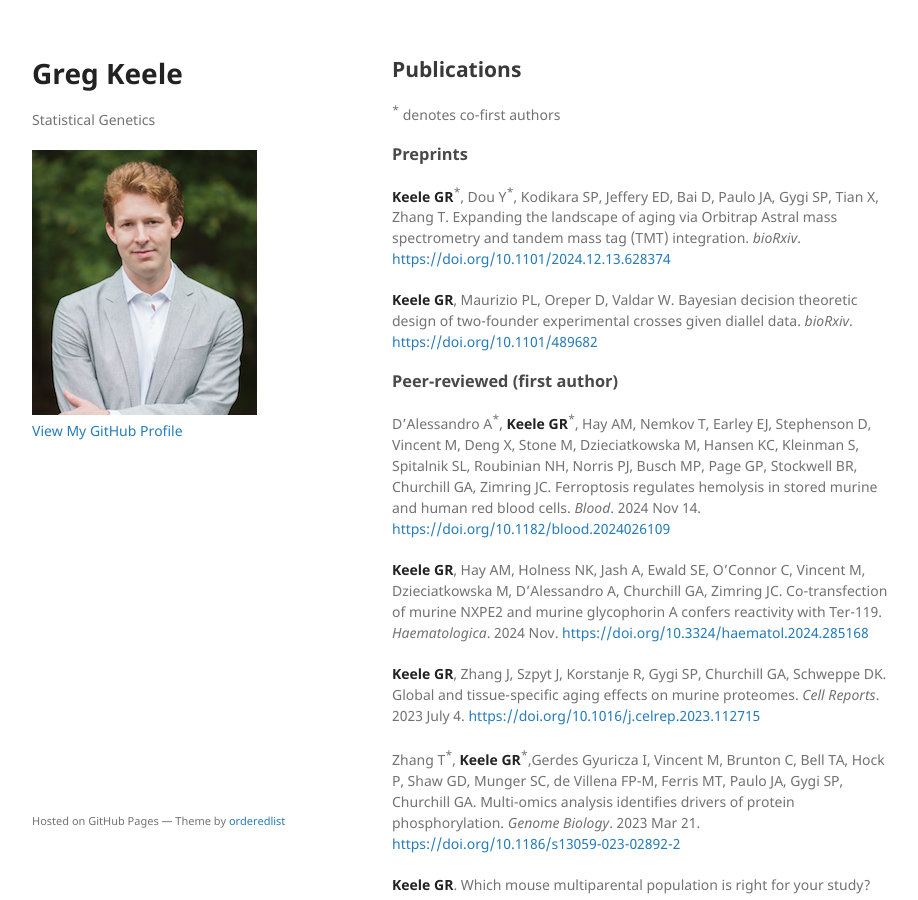
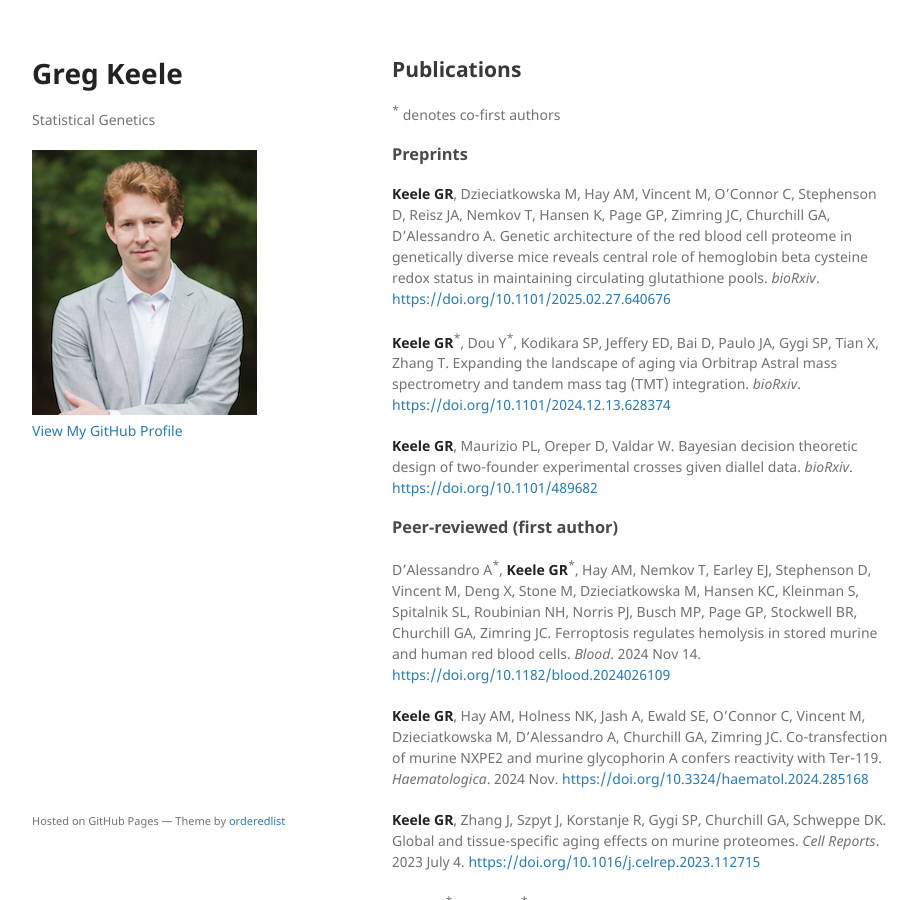
Before and after one commit to gkeele/gkeele.github.io, a Jekyll site: the page built from publications.md, in a window 1280 px wide and 900 px high. Shown: the whole window, without its empty margins (178-1096 px from the left). Built offline with Jekyll 4.4.1, drawn with Linux system fonts in a browser that asks for light colours; our own code applies the rules of GitHub Pages for plain Markdown files.

Commit message:
Added RBC proteome preprint

```diff
--- a/publications.md
+++ b/publications.md
@@ -6,6 +6,8 @@ layout: default
 <sup>\*</sup> denotes co-first authors
 
 ### Preprints
+
+**Keele GR**, Dzieciatkowska M, Hay AM, Vincent M, O'Connor C, Stephenson D, Reisz JA, Nemkov T, Hansen K, Page GP, Zimring JC, Churchill GA, D'Alessandro A. Genetic architecture of the red blood cell proteome in genetically diverse mice reveals central role of hemoglobin beta cysteine redox status in maintaining circulating glutathione pools. *bioRxiv*. [https://doi.org/10.1101/2025.02.27.640676](https://doi.org/10.1101/2025.02.27.640676)
 
 **Keele GR**<sup>\*</sup>, Dou Y<sup>\*</sup>, Kodikara SP, Jeffery ED, Bai D, Paulo JA, Gygi SP, Tian X, Zhang T. Expanding the landscape of aging via Orbitrap Astral mass spectrometry and tandem mass tag (TMT) integration. *bioRxiv*. [https://doi.org/10.1101/2024.12.13.628374](https://doi.org/10.1101/2024.12.13.628374)
 
```
